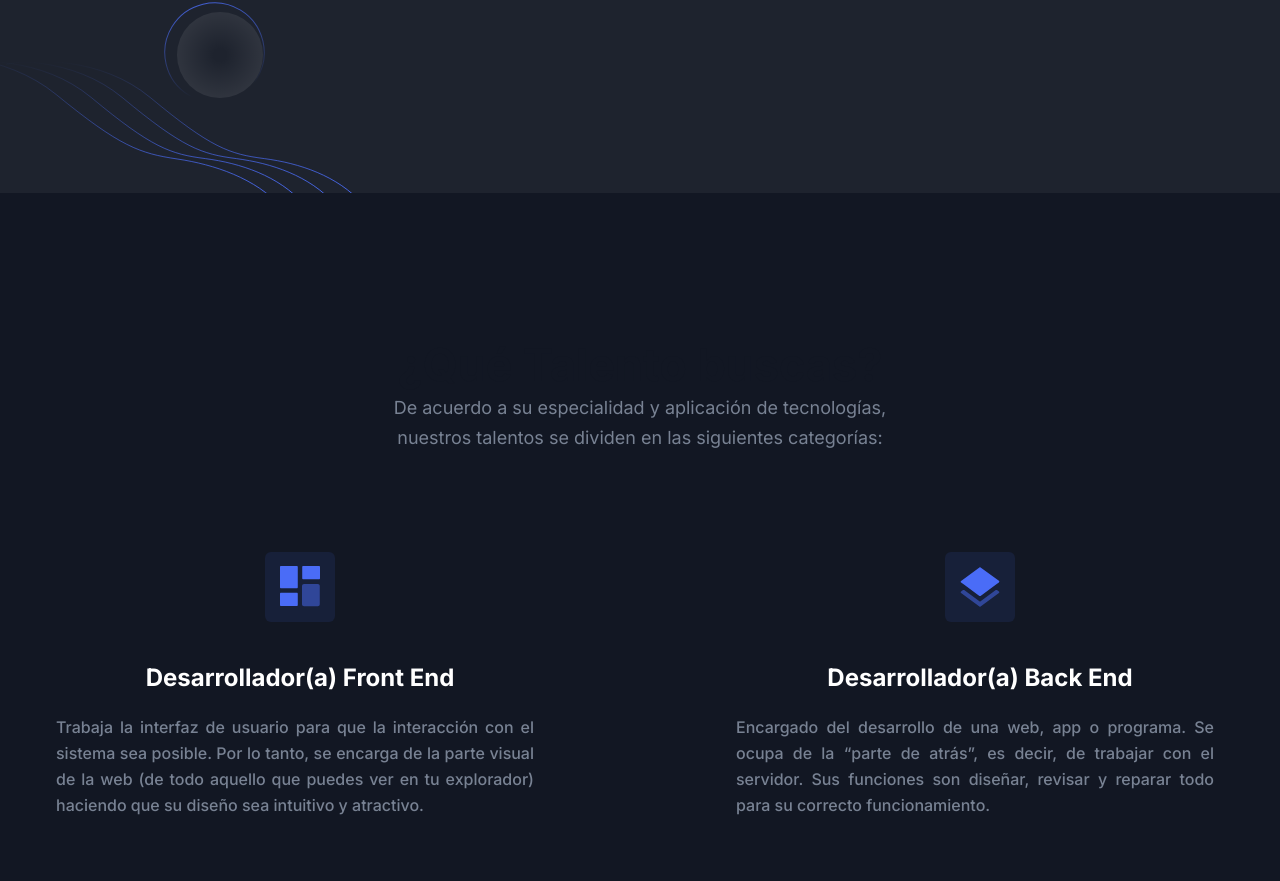
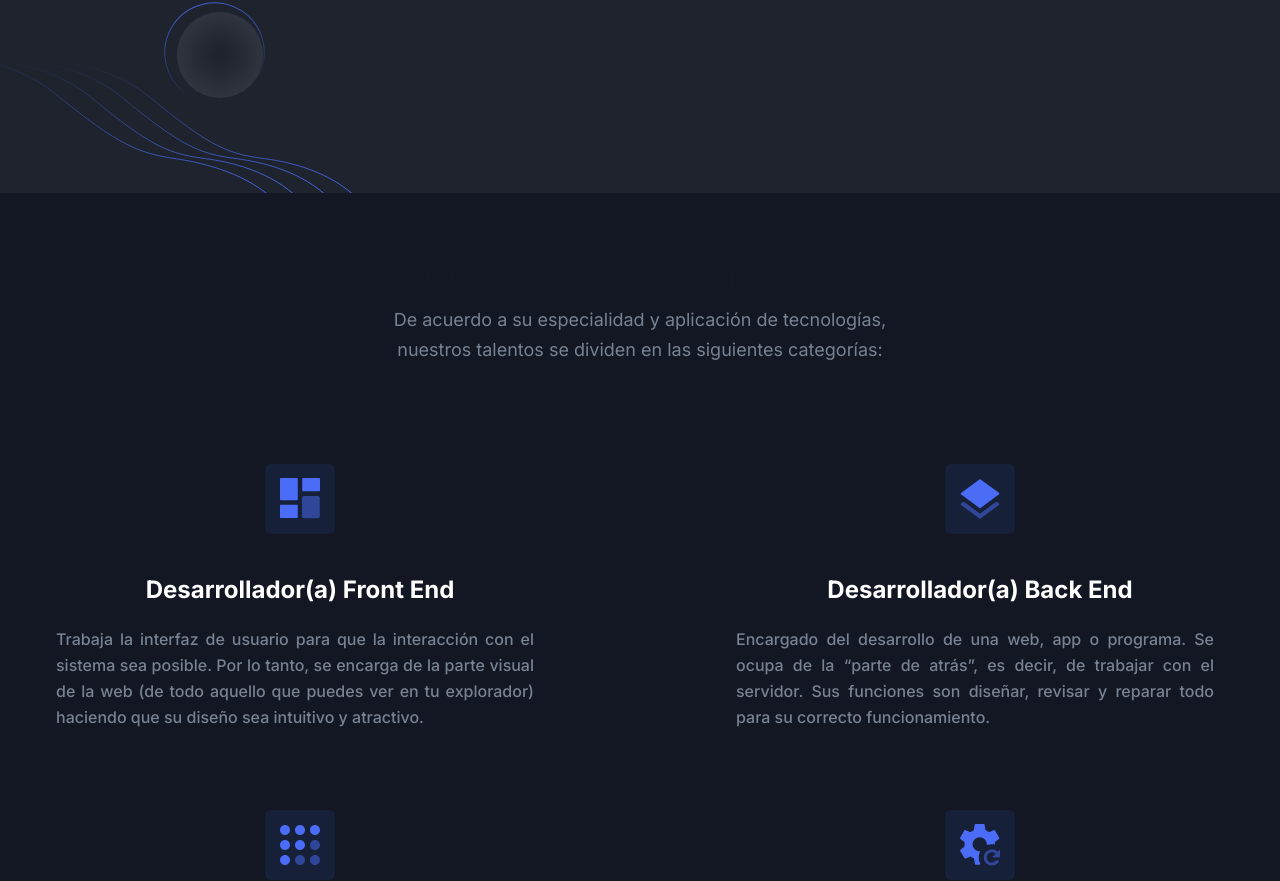
Before and after one commit to Jander1016/talenthub, a Next.js app in the folder frontend/: page / in a window 1280 px wide. Shown: the part 1071-1952 px from the top of the page. Built offline with nearby package versions, Linux system fonts and the light colour scheme.

Commit message:
Styles changes

```diff
--- a/frontend/src/components/Features/index.tsx
+++ b/frontend/src/components/Features/index.tsx
@@ -5,7 +5,7 @@ import featuresData from "./featuresData";
 const Features = () => {
   return (
     <>
-      <section id="features" className="py-16 md:py-20 lg:py-36">
+      <section id="features" className="py-26 md:py-14 lg:py-14">
         <div className="container">
           <SectionTitle
             title="¿Qué Talento buscas?"
```
